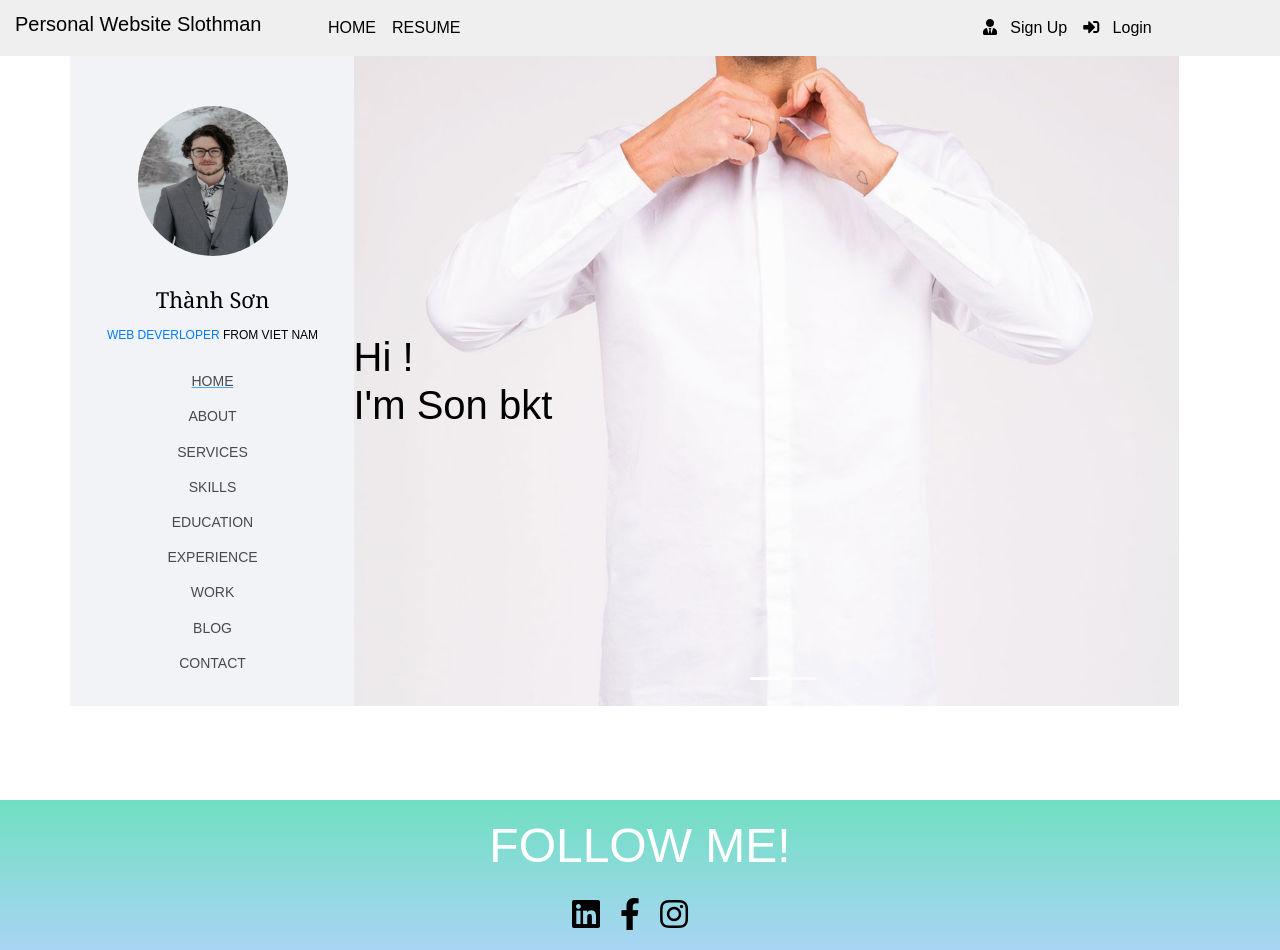
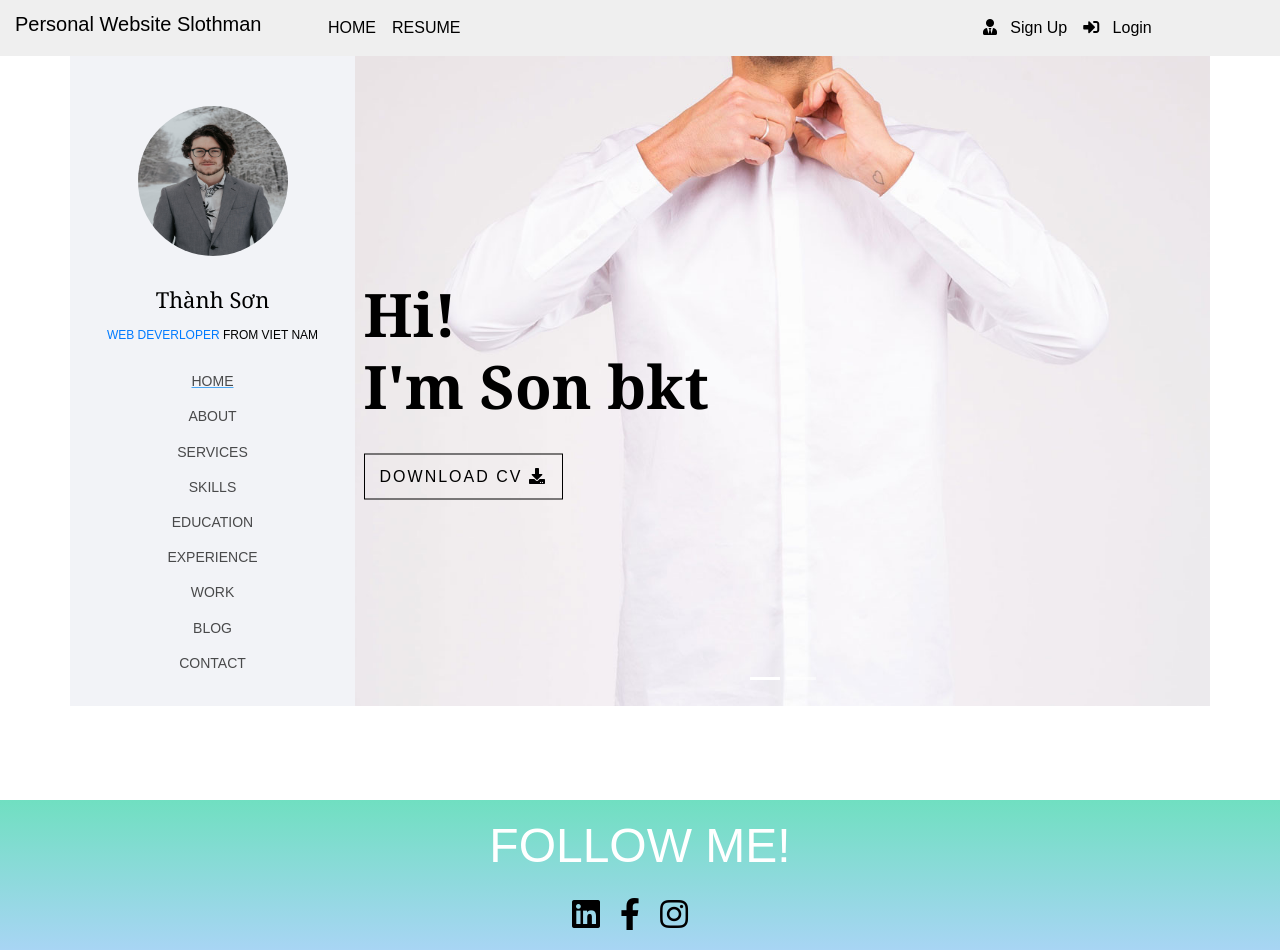
Before and after one commit to sonbkt303/angular-helper, an Angular app: page /resume in a window 1280 px wide. Built offline with nearby package versions, Linux system fonts and the light colour scheme.

Commit message:
finish slide

```diff
--- a/src/app/main/resume/resume.component.html
+++ b/src/app/main/resume/resume.component.html
@@ -1,10 +1,9 @@
 <div class="resume container">
   <div class="row">
     <div class="col-md-3 column colorlib-aside ">
-
       <div class="align-center">
         <div class="author">
-          <img src="assets/images/resume/author.jpg" alt="">
+          <img src="assets/images/resume/author.jpg" alt="" />
           <h1 id="author-name">Thành Sơn</h1>
           <span id="author-position">
             <a href="">Web deverloper</a> from Viet Nam
@@ -26,60 +25,70 @@
         </nav>
 
         <div class="colorlib-footer">
-          <p><small>©
-              Copyright <script>
+          <p>
+            <small>© Copyright
+              <script>
                 document.write(new Date().getFullYear());
 
-              </script>2019 All rights reserved. Made with <i class="fas fa-heart"></i> by <a
-                href="https://colorlib.com" target="_blank">Colorlib</a>
-              <br>
+              </script>2019 All rights reserved. Made with
+              <i class="fas fa-heart"></i> by
+              <a href="https://colorlib.com" target="_blank">Colorlib</a>
+              <br />
 
               <span>
-                Distributed by <a href="https://themewagon.com" target="_blank">ThemeWagon</a>
+                Distributed by
+                <a href="https://themewagon.com" target="_blank">ThemeWagon</a>
               </span>
 
-              <br>
+              <br />
               <span>
-                Demo Images: <a href="https://unsplash.com/" target="_blank">Unsplash.com</a>
+                Demo Images:
+                <a href="https://unsplash.com/" target="_blank">Unsplash.com</a>
               </span>
             </small>
           </p>
         </div>
-
       </div>
-
     </div>
 
-
     <div class="colorlib-main col-md-9">
-
-      <section id="slide-man" class="section-1 carousel slide" data-ride="carousel">
+      <div id="slide-man" class="carousel slide" data-ride="carousel" data-interval="2000">
         <ul class="carousel-indicators">
           <li data-target="#slide-man" data-slide-to="0" class="active"></li>
           <li data-target="#slide-man" data-slide-to="1"></li>
         </ul>
 
-
         <div class="carousel-inner">
-          <div class="carousel-item active" style="
+          <div class="carousel-item item active" style="
             background: url(../../../assets/images/resume/resume_carousel_1.jpg) no-repeat center center;
             background-size: cover;
             ">
+            <div class="carousel-caption align-left">
+              <h1>
+                Hi! <br />
+                I'm Son bkt
+              </h1>
+              <br />
+              <button>Download Cv <i class="fas fa-download"></i></button>
+            </div>
+          </div>
 
-            <h1>
-              Hi ! <br>
-              I'm Son bkt
-            </h1>
+          <div class="carousel-item item" style="
+          background: url(../../../assets/images/resume/resume_carousel_2.jpg) no-repeat center center;
+          background-size: cover;
+          ">
+            <div class="carousel-caption align-left">
+              <h1>
+                I am <br />
+                a Deveroper
+              </h1>
+              <br />
+              <!-- <button>Download Cv <i class="fas fa-download"></i></button> -->
+            </div>
+          </div>
+        </div>
 
-          </div>
-          <!-- <div class="carousel-item" style="
-            background: url(../../../assets/images/resume/resume_carousel_2.jpg) no-repeat center center;
-            background-size: cover;">
-          </div> -->
-        </div>
-      </section>
-
+      </div>
     </div>
-
   </div>
 </div>
--- a/src/app/main/resume/resume.component.scss
+++ b/src/app/main/resume/resume.component.scss
@@ -84,33 +84,50 @@
 
 
   .colorlib-main {
+    padding: 0;
+    margin: 0;
 
-    .section-1 {
-      // background: url(../../../assets/images/resume/resume_bg_1.jpg) no-repeat center center;
+    .carousel-inner {
+      // margin-left: -2%;
 
 
 
-      .carousel-inner {
-        margin-left: -2%;
+      .item {
+        min-height: 650px;
+        // width: 100%;
 
-
-        display: table;
-
-        .carousel-item {
-          min-height: 650px;
-          width: 100%;
-          display: table;
-
+        .carousel-caption {
+          transform: translateY(-50%);
+          bottom: 0;
+          top: 54%;
+          margin-left: -14%;
 
           h1 {
-            vertical-align: middle;
-            display: table-cell;
+            color: black;
+            color: black;
+            font-family: "Playfair Display", Georgia, serif;
+            font-weight: 700;
+            font-size: 60px;
+          }
+
+          button {
+            text-transform: uppercase;
+            padding: 10px 15px;
+            letter-spacing: 2px;
+            border: 0.5px solid #000;
+            background: transparent;
+            font-weight: 100;
+          }
+
+          button:hover {
+            color: #007bff;
+            transition-duration: .6s;
 
           }
         }
-
       }
 
     }
+
   }
 }
```
Also changed, not shown: 5 other files (tests, documents, lock files or other folders).
